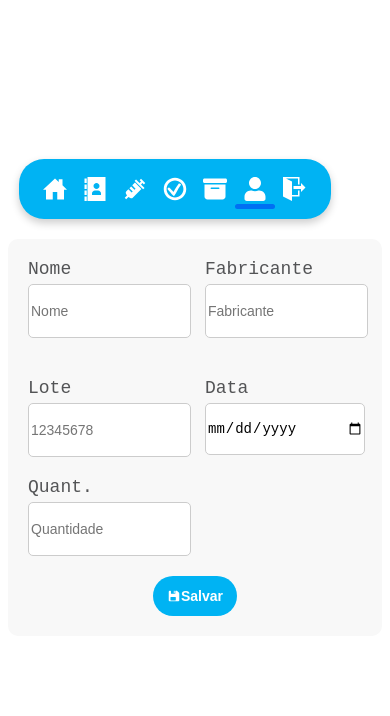
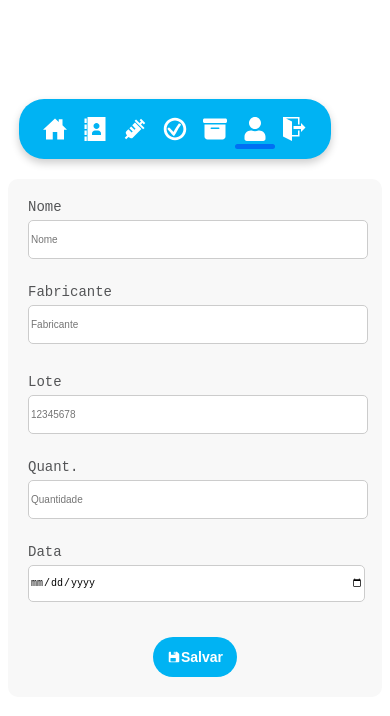
Before and after one commit to MikaelAlvez/TesteJa, a Next.js app: page /CadastrarVacinas in a window 390 px wide. Shown: the top 716 px of the page. Built offline with nearby package versions, Linux system fonts and the light colour scheme.

Commit message:
Cadastro de vacinas

```diff
--- a/src/pages/CadastrarVacinas/CadastrarVacinas.module.css
+++ b/src/pages/CadastrarVacinas/CadastrarVacinas.module.css
@@ -26,23 +26,81 @@
     margin-bottom: 5px;
 }
 
+.formContainer label.small {
+    font-size: 14px;
+}
+
 .formContainer form {
+    width: 100%;
+}
+
+.formGrid1 {
     display: grid;
     grid-template-columns: 1fr 1fr;
     gap: 20px;
-    width: 100%;
+    margin-bottom: 25px;
 }
 
-.formContainer form div {
+.formGrid2 {
+    display: grid;
+    grid-template-columns: 0.75fr 0.75fr 1fr;
+    gap: 20px;
+    margin-bottom: 30px;
+}
+
+.formItem {
     display: flex;
     flex-direction: column;
 }
 
-.formContainer form input {
+.formItem input {
     width: 100%;
     height: 50px;
     border: 1px solid #ccc;
     border-radius: 5px;
     font-size: 14px;
-    margin-bottom: 20px;
+    margin-bottom: 10px;
 }
+
+.formItem .inputLote,
+.formItem .inputQuant,
+.formItem .inputData {
+    width: 100%;
+}
+
+@media (max-width: 768px) {
+    .formGrid1,
+    .formGrid2 {
+        grid-template-columns: 1fr;
+    }
+
+    .formItem input {
+        height: 40px;
+        font-size: 12px;
+        margin-bottom: 10px;
+    }
+
+    .formContainer label {
+        font-size: 16px;
+    }
+
+    .formContainer label.small {
+        font-size: 12px;
+    }
+}
+
+@media (max-width: 480px) {
+    .formItem input {
+        height: 35px;
+        font-size: 10px;
+        margin-bottom: 5px;
+    }
+
+    .formContainer label {
+        font-size: 14px;
+    }
+
+    .formContainer label.small {
+        font-size: 10px;
+    }
+}
--- a/src/pages/CadastrarVacinas/index.tsx
+++ b/src/pages/CadastrarVacinas/index.tsx
@@ -11,7 +11,9 @@ export default function CadastrarVacinas() {
         <LayoutServidores nomeUsuario={nomeUsuario} />
         <div className={styles.formContainer}>
             <form>
-                <div>
+                <div className={styles.formgrid}>
+                    <div className={styles.formGrid1}>
+                        <div className={styles.formItem}>
                             <label htmlFor="nome">Nome</label>
                             <input
                                 id="nome"
@@ -20,7 +22,7 @@ export default function CadastrarVacinas() {
                                 required
                             />
                         </div>
-                <div>
+                        <div className={styles.formItem}>
                             <label htmlFor="fab">Fabricante</label>
                             <input
                                 id="fab"
@@ -29,8 +31,9 @@ export default function CadastrarVacinas() {
                                 required
                             />
                         </div>
-                <div className={styles.formRow}>
-                    <div>
+                    </div>
+                    <div className={styles.formGrid2}>
+                        <div className={styles.formItem}>
                             <label htmlFor="lote">Lote</label>
                             <input
                                 id="lote"
@@ -40,7 +43,7 @@ export default function CadastrarVacinas() {
                                 className={styles.inputLote}
                             />
                         </div>
-                    <div>
+                        <div className={styles.formItem}>
                             <label htmlFor="quant">Quant.</label>
                             <input
                                 id="quant"
@@ -51,14 +54,16 @@ export default function CadastrarVacinas() {
                                 className={styles.inputQuant}
                             />
                         </div>
-                </div>
-                <div>
+                        <div className={styles.formItem}>
                             <label htmlFor="data">Data</label>
                             <input
                                 id="data"
                                 type="date"
                                 required
+                                className={styles.inputData}
                             />
+                        </div>
+                    </div>
                 </div>
             </form>
             <Button>
```
Lines whose indentation alone changed are shown as unchanged.
